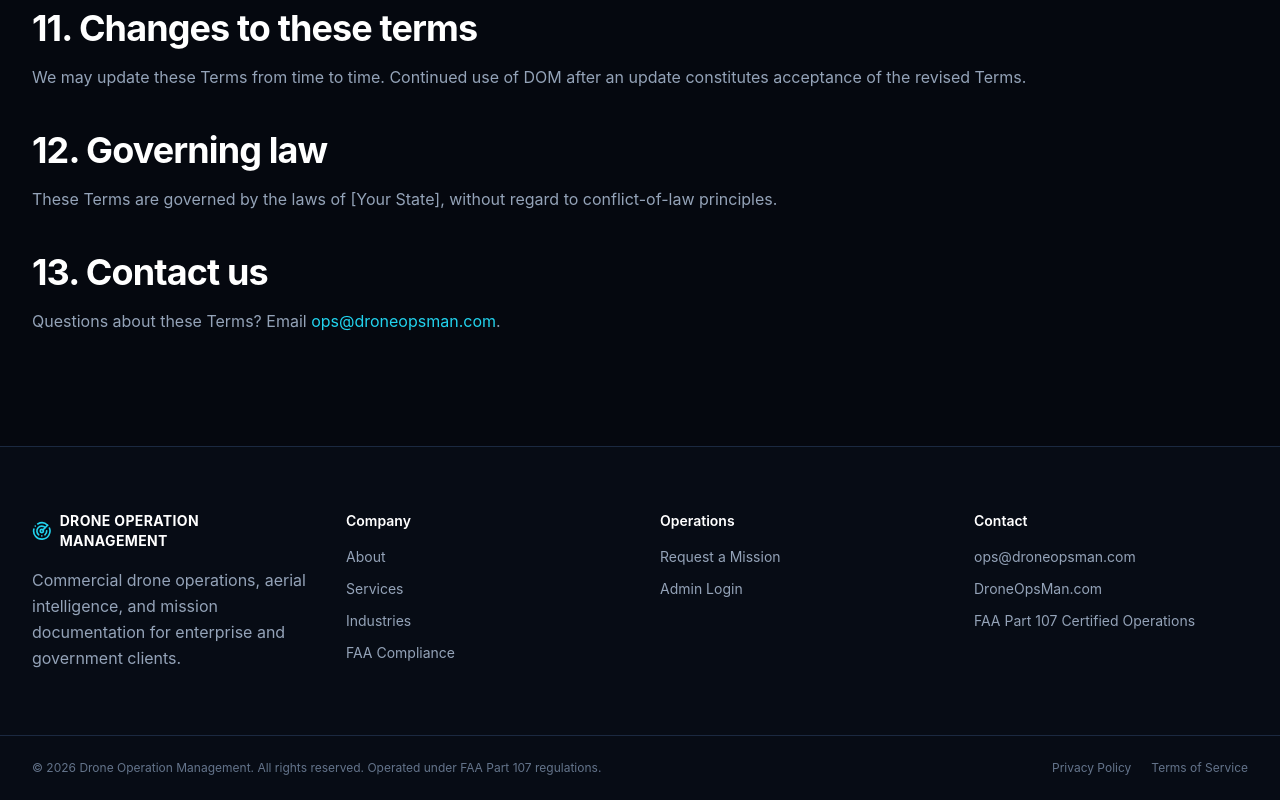
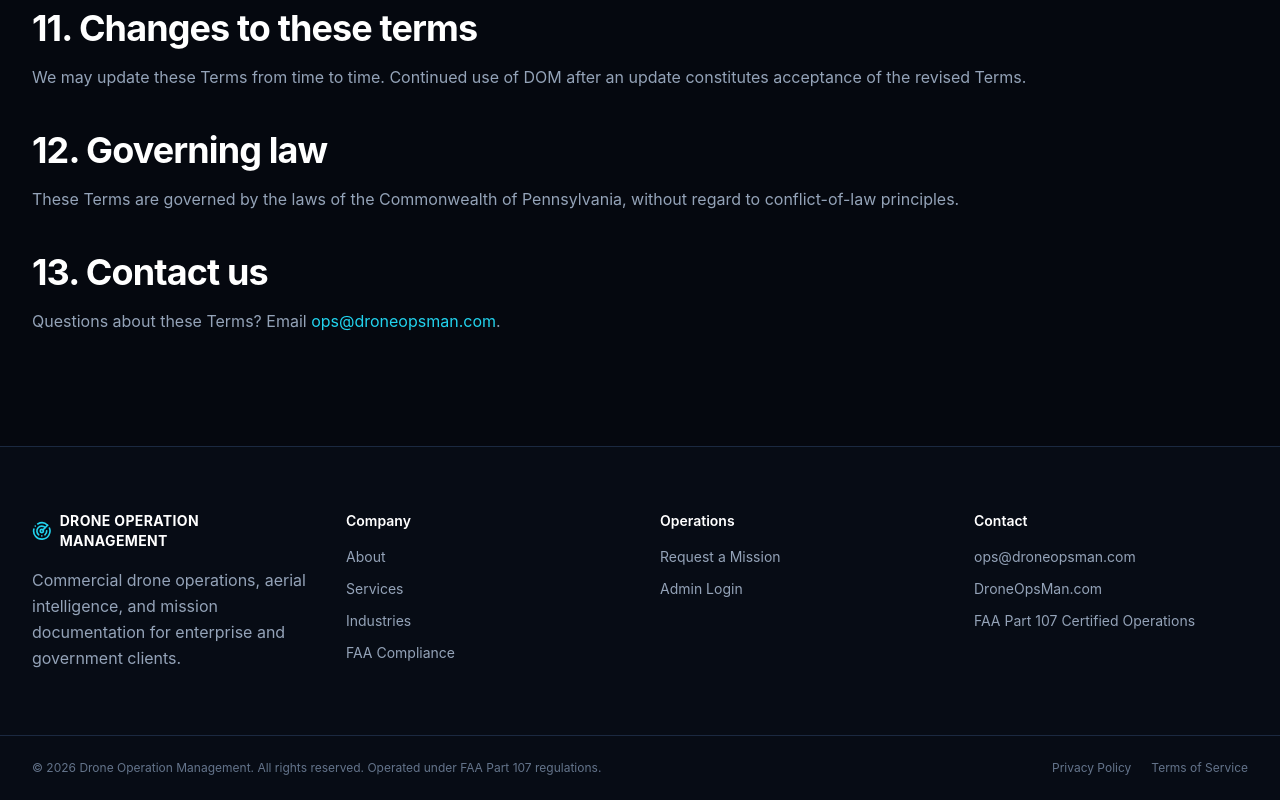
Before and after one commit to AIGents-help/dom, a Next.js app: page /terms in a window 1280 px wide. Shown: the part 2474-3274 px from the top of the page. Built offline with nearby package versions, Linux system fonts and the light colour scheme.

Commit message:
Fill in Pennsylvania as governing law in Terms of Service

```diff
--- a/app/terms/page.tsx
+++ b/app/terms/page.tsx
@@ -126,8 +126,8 @@ export default function TermsPage() {
 
           <Block title="12. Governing law">
             <p>
-              These Terms are governed by the laws of [Your State], without regard to conflict-of-law
-              principles.
+              These Terms are governed by the laws of the Commonwealth of Pennsylvania, without
+              regard to conflict-of-law principles.
             </p>
           </Block>
 
```
